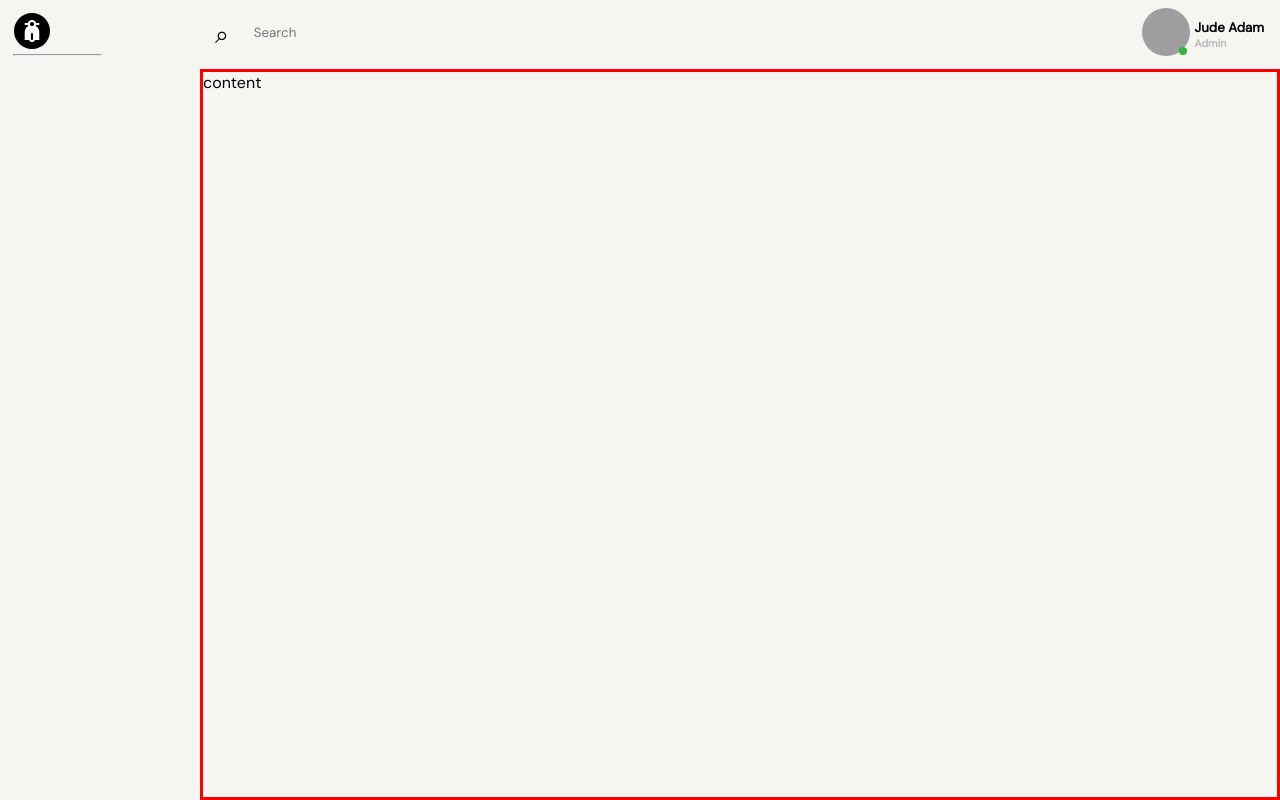
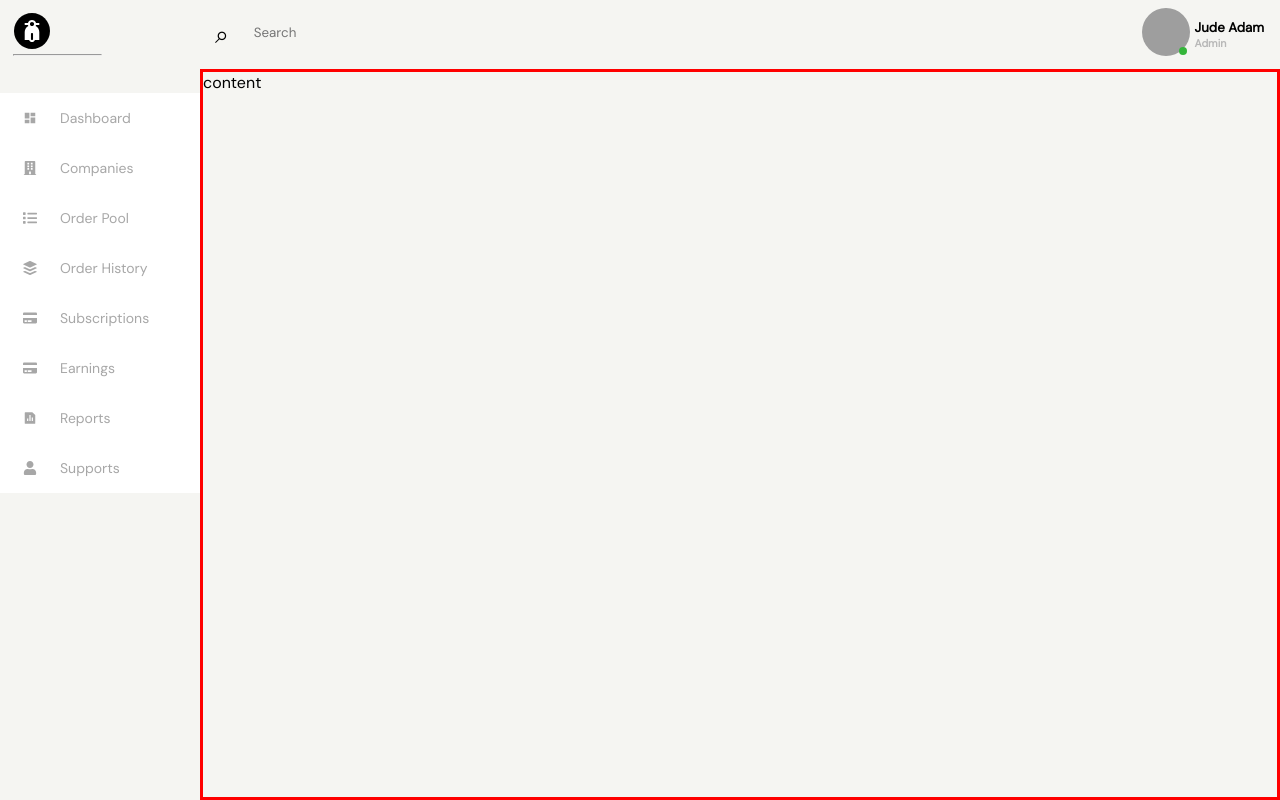
Before and after one commit to temigeorgee/DMS, a React (Create React App) app: page /dashboard in a window 1280 px wide. Built offline with nearby package versions, Linux system fonts and the light colour scheme; grey boxes are pictures that could not be loaded.

Commit message:
added sidebar to dashboard

```diff
--- a/src/component/Article/Article.js
+++ b/src/component/Article/Article.js
@@ -2,7 +2,6 @@ import React from 'react';
 import { Link } from 'react-router-dom';
 import Button from '../Buttons/Button';
 import './Article.css';
-const style = {};
 function Article() {
   return (
     <>
--- a/src/component/Sidebar/Sidebar.js
+++ b/src/component/Sidebar/Sidebar.js
@@ -8,7 +8,7 @@ function Sidebar() {
         <img src="images/dms-logo.svg" alt="" />
         <hr className="sidebar-logo--hr" />
       </div>
-      {/* <div className="sidebar">
+      <div className="sidebar">
         <ul className="sidebar-list">
           {SidebarData.map((val, key) => {
             return (
@@ -26,7 +26,7 @@ function Sidebar() {
             );
           })}
         </ul>
-      </div> */}
+      </div>
     </>
   );
 }
```
